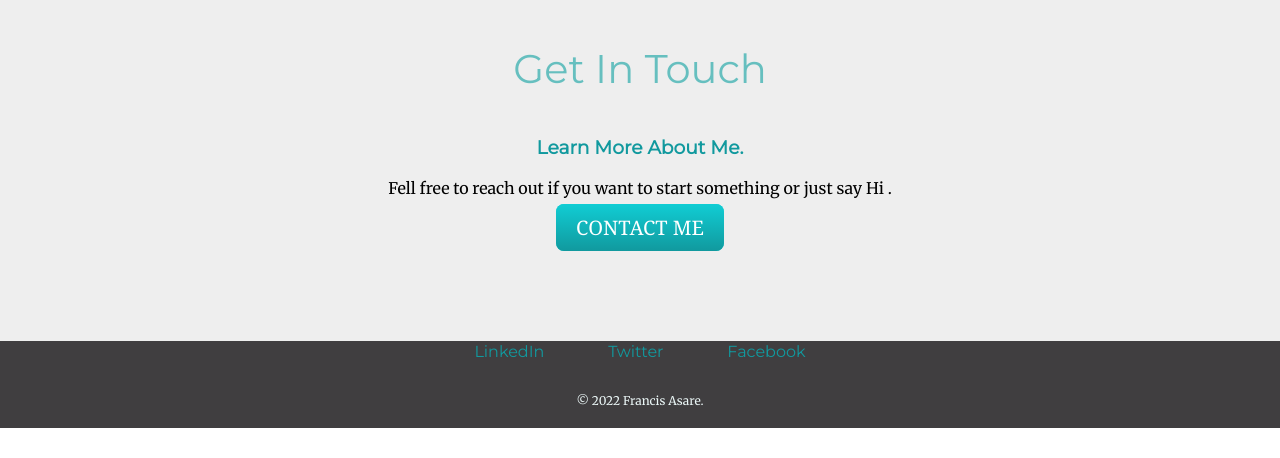
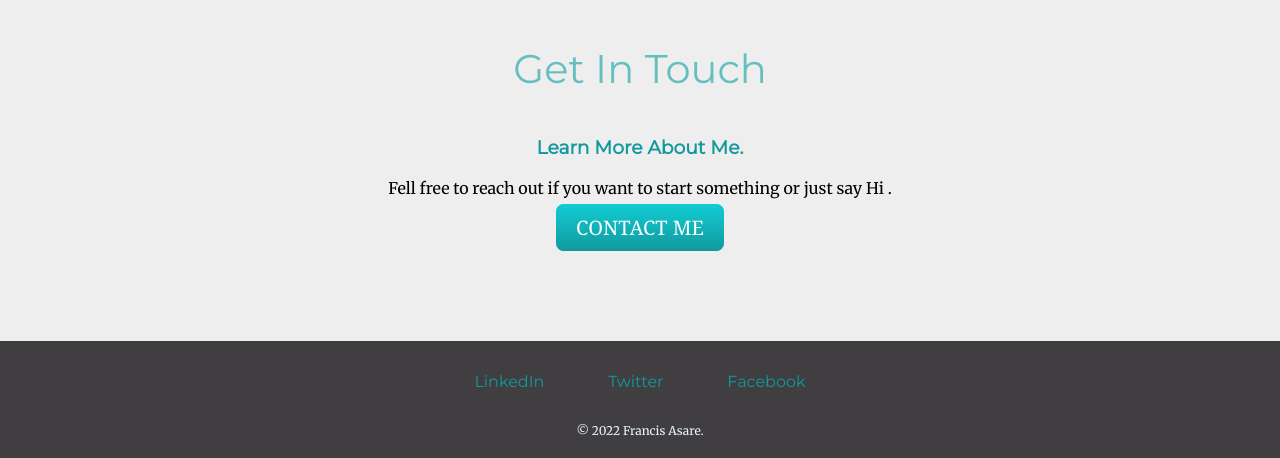
Before and after one commit to France442/Portfolio, a plain HTML site: page index.html in a window 1280 px wide. Shown: the part 2136-2594 px from the top of the page. Before the commit the page ends 2564 px from the top, so only its background shows below. Drawn offline with Linux system fonts and the light colour scheme.

Commit message:
Update style.css

```diff
--- a/style.css
+++ b/style.css
@@ -69,7 +69,7 @@ a:hover{
 .bottom-container{
     background-color:#403E40 ;
     color:white;
-    padding: 50px auto 5px auto;
+    padding-top: 30px;
     margin-bottom: 10;
 }
 .bottom-cloud{
```
